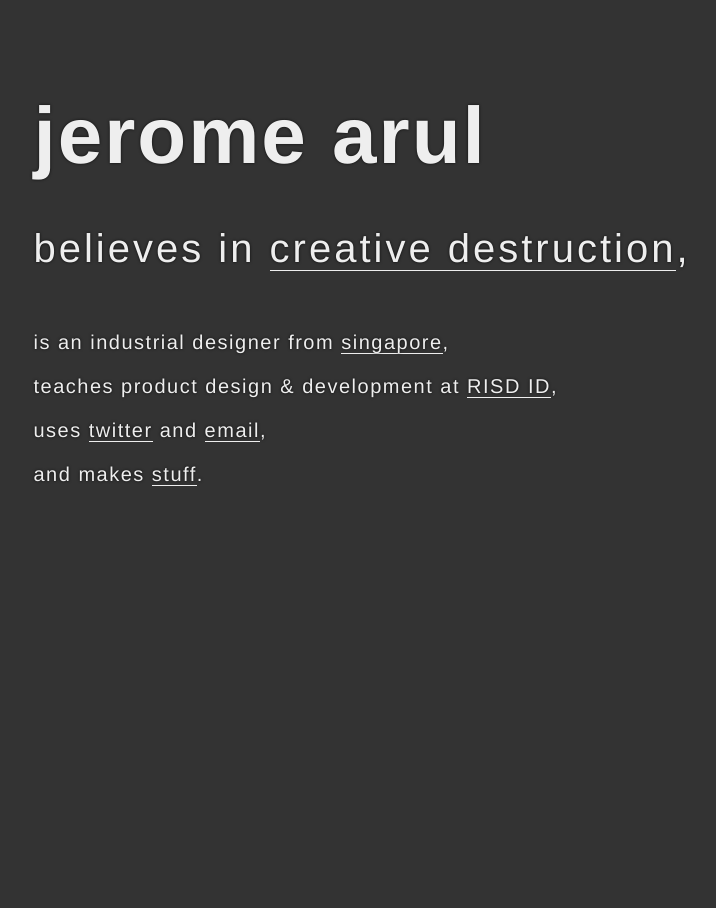
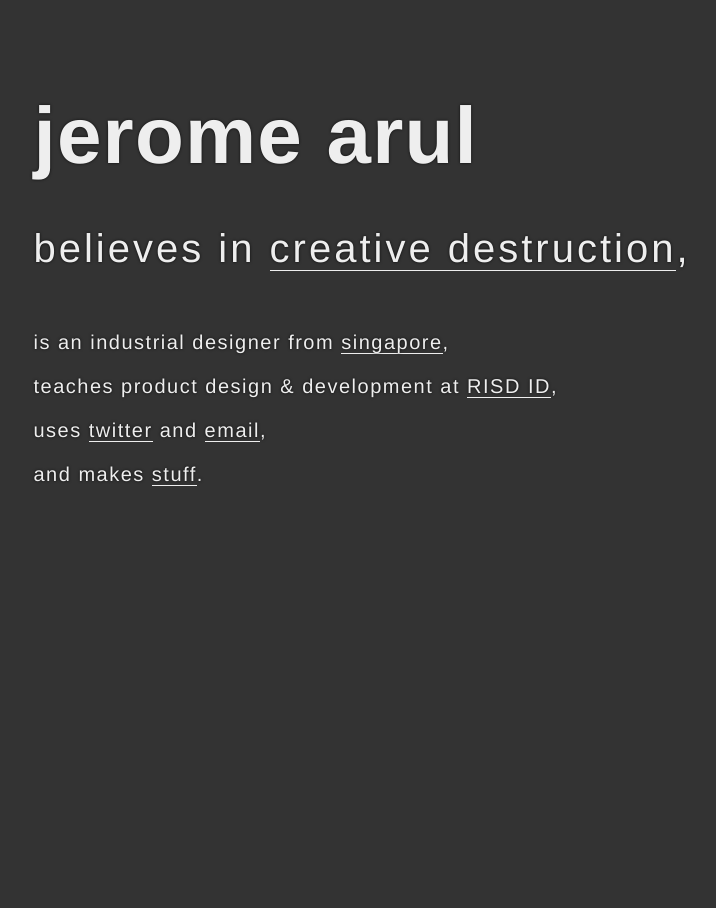
Before and after one commit to jeromearul/jeromearul.github.io, a Jekyll site: the page index.html, which Jekyll copies as it is, in a window 1280 px wide. Shown: the whole page, without its empty margins (63-779 px from the left). Built offline with Jekyll 4.4.1, drawn with Linux system fonts in a browser that asks for light colours.

Commit message:
h1 spacing test

```diff
--- a/css/main.css
+++ b/css/main.css
@@ -29,7 +29,7 @@ h1 {
 	font-size: 4em;
 	line-height: 1em;
 	margin: 0 0 0.6em;
-	letter-spacing: 0.025em;
+	letter-spacing: 0.015em;
 }
 p {
 	margin: 0 0 0 0;
```
